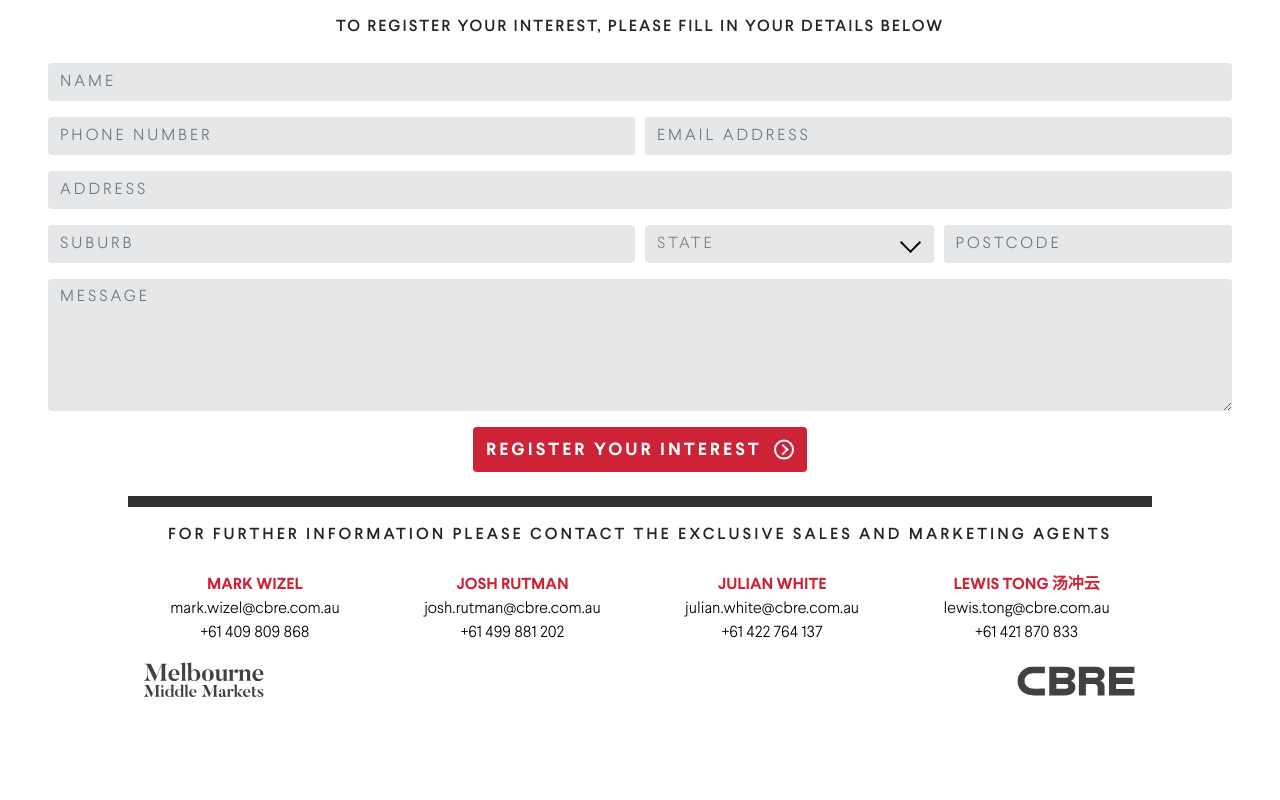
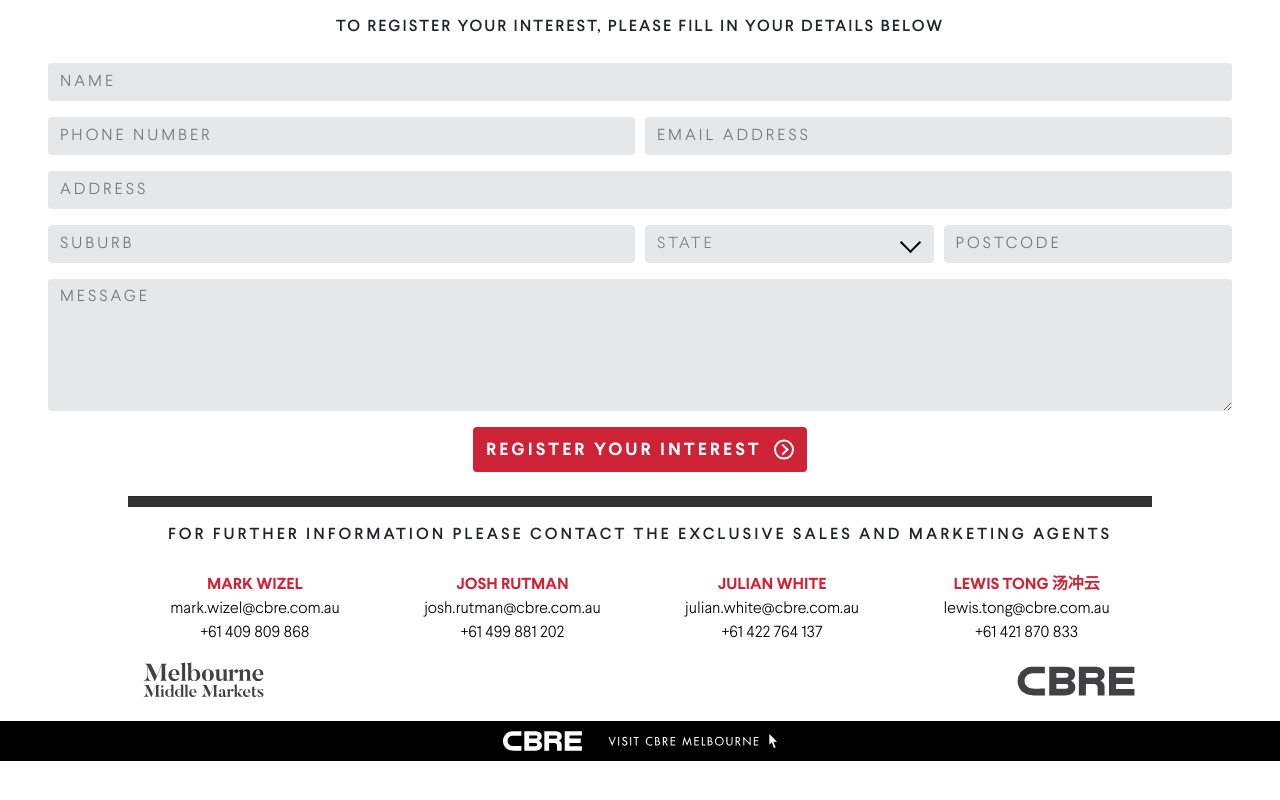
Before and after one commit to NoseToTail/AbbotsfordX, a plain HTML site: page index.html in a window 1280 px wide. Shown: the part 1878-2678 px from the top of the page. After the commit the page ends 2639 px from the top, so only its background shows below. Drawn offline with nearby package versions, Linux system fonts and the light colour scheme.

Commit message:
Update main.css

```diff
--- a/css/main.css
+++ b/css/main.css
@@ -97,8 +97,21 @@ hr {
   padding-top: 10px !important; }
 
 .footer__banner {
-  margin: 0 auto;
-  text-align: center; }
+  background-color: #000;
+  height: 40px;
+  display: -webkit-box;
+  display: -ms-flexbox;
+  display: flex;
+  -webkit-box-pack: center;
+  -ms-flex-pack: center;
+  justify-content: center;
+  -webkit-box-align: center;
+  -ms-flex-align: center;
+  align-items: center; }
+
+.footer__banner img {
+  width: auto;
+  height: 20px; }
 
 footer {
   text-align: center;
```
